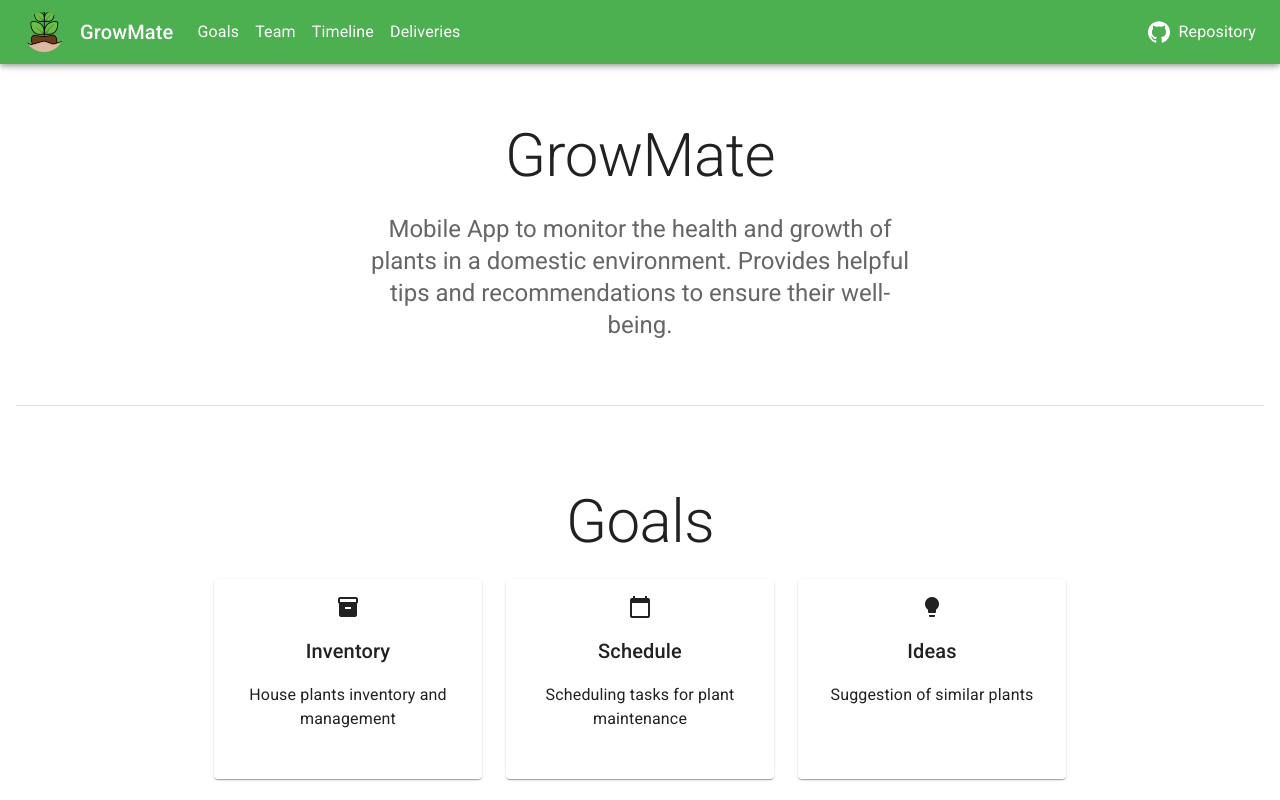
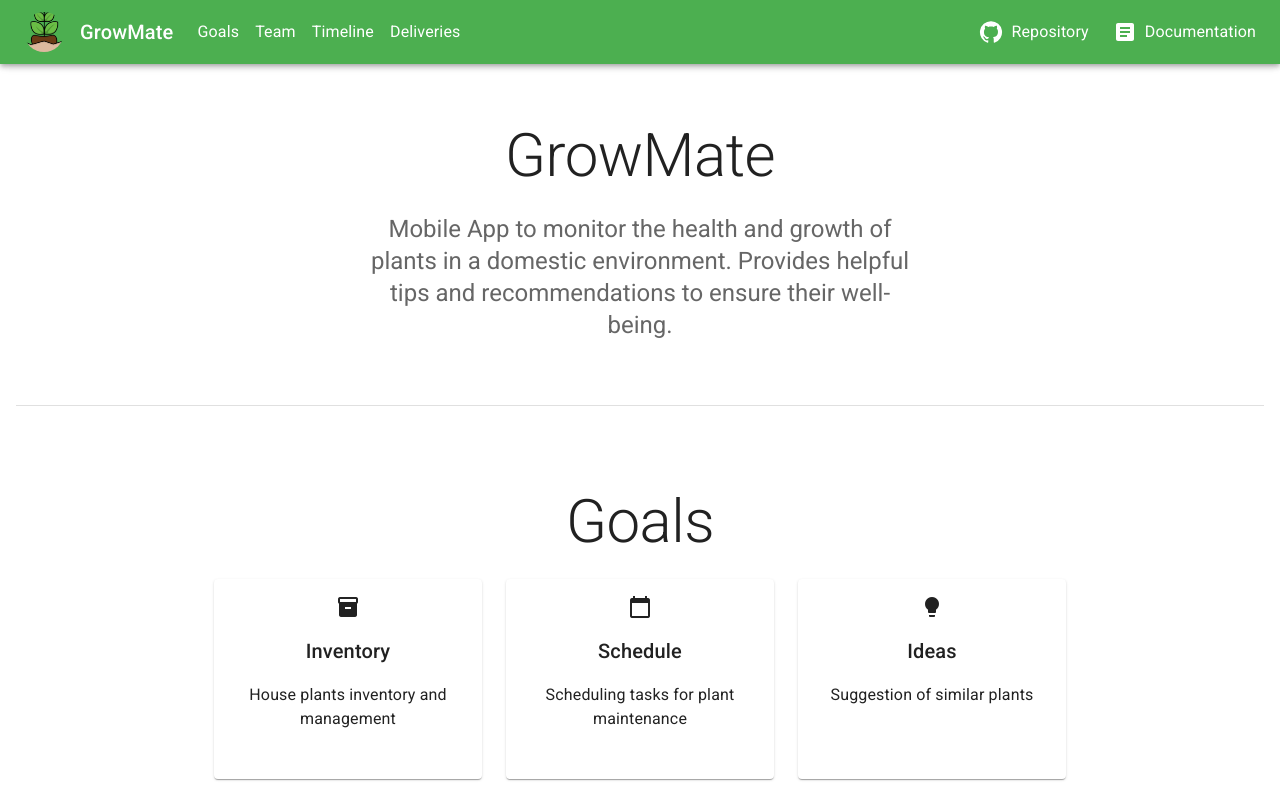
Before and after one commit to Sensing-My-Home/Project-Website, a React (Vite) app: page / in a window 1280 px wide. Shown: the top 800 px of the page. Built offline with nearby package versions, Linux system fonts and the light colour scheme.

Commit message:
Documentation Website Link

```diff
--- a/src/App.jsx
+++ b/src/App.jsx
@@ -6,10 +6,12 @@ import Deliveries from "./deliveries";
 import FileCard from "./components/FileCard";
 import ExpandMoreIcon from '@mui/icons-material/ExpandMore';
 import GitHubIcon from '@mui/icons-material/GitHub';
+import ArticleIcon from '@mui/icons-material/Article';
 import Logo from "./assets/images/logo.png"
 import TimelineInfo from "./timeline"
 import GoalCard from "./components/GoalCard";
 import Goals from  "./goals";
+import { Article } from "@mui/icons-material";
 
 function App() {
 
@@ -32,10 +34,16 @@ function App() {
             <Link href="#timeline" color="white" variant="body1" underline="hover">Timeline</Link>
             <Link href="#deliveries" color="white" variant="body1" underline="hover">Deliveries</Link>
           </Stack>
-          <Link href="https://github.com/Sensing-My-Home" color="white" underline="hover" sx={{ flexGrow: 1 }}>
+          <Link href="https://github.com/Sensing-My-Home/Growmate" color="white" underline="hover" sx={{ flexGrow: 1, marginRight: 3 }}>
             <Stack direction="row" alignItems="center" justifyContent="flex-end" spacing={1}>
               <GitHubIcon />
               <Typography variant="body1">Repository</Typography>
+            </Stack>
+          </Link>
+          <Link href="https://sensing-my-home.github.io/Documentation/" color="white" underline="hover">
+            <Stack direction="row" alignItems="center" justifyContent="flex-end" spacing={1}>
+              <ArticleIcon />
+              <Typography variant="body1">Documentation</Typography>
             </Stack>
           </Link>
         </Toolbar>
```
